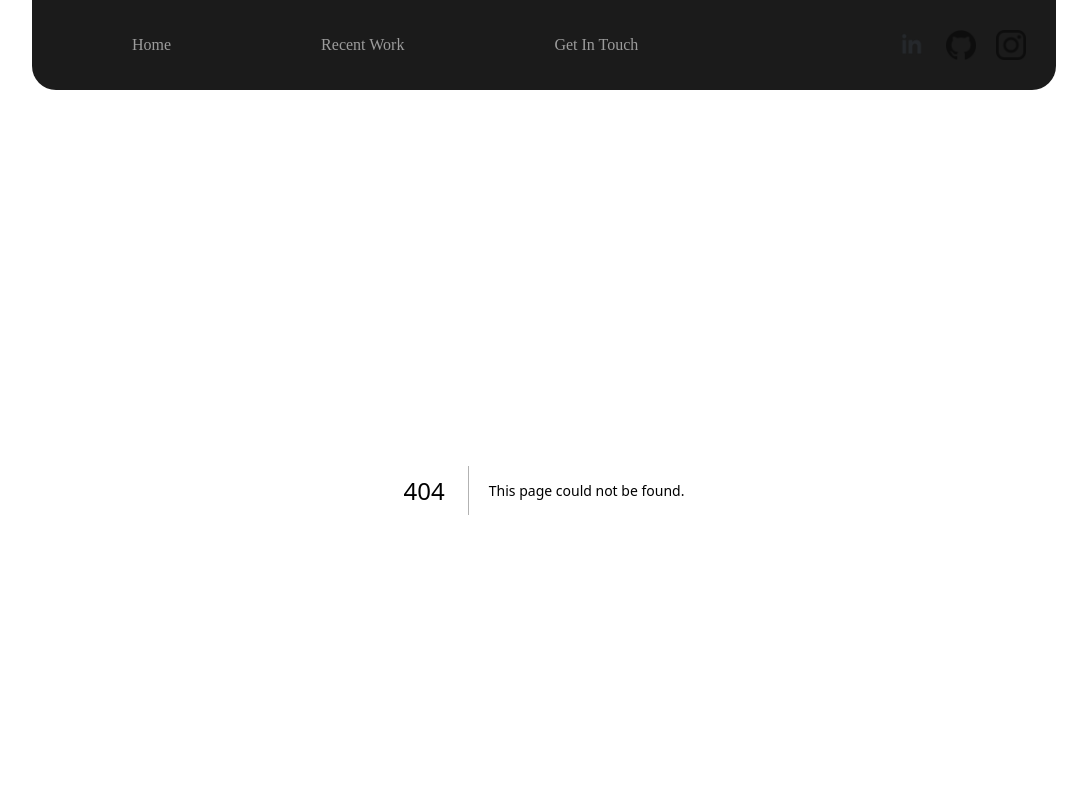
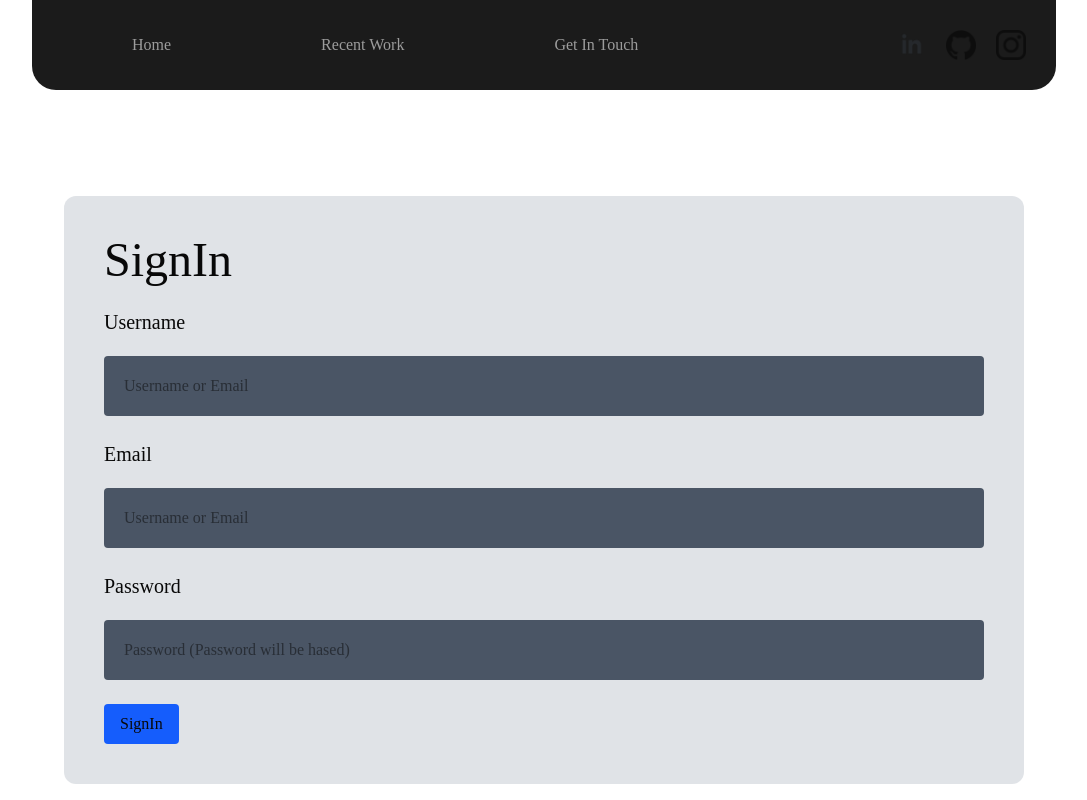
Before and after one commit to DarrelG/portofolio, a Next.js app in the folder my_portfolio/: page /Views/SignIn in a window 1280 px wide. Before the commit this address had no page. Shown: the top 800 px of the page, without its empty margins (96-1183 px from the left). Built offline with nearby package versions, Linux system fonts and the light colour scheme; no server answers; a web font is replaced by a local one.

Commit message:
Add signin module, hash password

```diff
--- a/my_portfolio/package.json
+++ b/my_portfolio/package.json
@@ -10,6 +10,7 @@
   },
   "dependencies": {
     "@supabase/supabase-js": "^2.52.0",
+    "bcryptjs": "^3.0.2",
     "firebase": "^12.0.0",
     "js-cookie": "^3.0.5",
     "next": "^15.4.2",
--- /dev/null
+++ b/my_portfolio/src/app/Views/SignIn/page.tsx
@@ -0,0 +1,9 @@
+import SessionWrapper from "../components/SignIn";
+
+export default function LoginPage() {
+    return (
+        <div className="flex items-center justify-center h-screen">
+            <SessionWrapper />
+        </div>
+    );
+}
--- a/my_portfolio/src/app/Views/components/LoginButton.tsx
+++ b/my_portfolio/src/app/Views/components/LoginButton.tsx
@@ -4,6 +4,7 @@ import supabase from "@/app/supabaseClient";
 import { useSession } from "next-auth/react";
 import { useState } from "react";
 import Cookies from "js-cookie";
+import bcrypt from "bcryptjs";
 
 export default function LoginButton() {
     const { data: session } = useSession();
@@ -19,16 +20,14 @@ export default function LoginButton() {
                 .from('msuser')
                 .select(`*`)
                 .or(`username.eq.${dataInput},email.eq.${dataInput}`)
-                .eq('password', passwordInput)
                 .single();
 
+        if(await bcrypt.compare(passwordInput, data.password)){
             Cookies.set('userId', data.iduser, { expires: 1 });
             Cookies.set('username', data.username, { expires: 1 });
-
-        if(error){
-
+            window.location.assign("/Views/GetInTouch");
         }else{
-            window.location.assign("/Views/GetInTouch");
+            console.log(error);
         }
     }
 
@@ -54,7 +53,7 @@ export default function LoginButton() {
                         <p className="text-4xl mb-20">Welcome To my Portfolio</p>
                     </div>
                     <div className="flex text-xl">
-                    <p>Do not have account? Sign in</p> &nbsp; <a href="" className="underline">Here</a> &nbsp; or
+                        <p>Do not have account? Sign in</p> &nbsp; <a href="/Views/SignIn" className="underline">Here</a> &nbsp; or
                     </div>
                     <button onClick={handleGoogleLogin} className="text-xl cursor-pointer underline">Login with Google</button>
                 </div>
@@ -80,7 +79,7 @@ export default function LoginButton() {
                     />
                     <br /><br />
 
-                <button onClick={handleLogin} className="bg-blue-600 px-4 py-2 rounded hover:bg-blue-700">Login</button>
+                    <button onClick={handleLogin} className="bg-blue-600 px-4 py-2 rounded hover:bg-blue-700 cursor-pointer">Login</button>
                 </div>
             </div>
     );
--- /dev/null
+++ b/my_portfolio/src/app/Views/components/SignIn.tsx
@@ -0,0 +1,101 @@
+"use client";
+
+import supabase from "@/app/supabaseClient";
+import { useSession } from "next-auth/react";
+import { useState } from "react";
+import Cookies from "js-cookie";
+import bcrypt from "bcryptjs";
+
+export default function Signin() {
+    const { data: session } = useSession();
+    const [unameInput, setunameInput] = useState("");
+    const [emailInput, setemailInput] = useState("");
+    const [passwordInput, setPasswordInput] = useState("");
+    const [showError, setShowError] = useState(false);
+
+    if(session){
+        window.location.assign("/Views/GetInTouch");
+    }
+
+    const handleSignIn = async () => {
+        const usernameRegex = /^[A-Za-z0-9]{8,}$/;
+        const emailRegex = /^[^\s@]+@[^\s@]+\.[^\s@]+$/;
+
+        const isValidUsername = usernameRegex.test(unameInput);
+        const isValidEmail = emailRegex.test(emailInput);
+
+        if(isValidEmail && isValidUsername){
+            const salt = await bcrypt.genSalt(10);
+            const hashedPass = await bcrypt.hash(passwordInput, salt);
+
+            await supabase
+                .from('msuser')
+                .insert({
+                    username: unameInput,
+                    email: emailInput,
+                    password: hashedPass
+                });
+
+            const { data, error } = await supabase
+                .from('msuser')
+                .select(`*`)
+                .or(`username.eq.${unameInput},email.eq.${emailInput}`)
+                .single();
+
+            Cookies.set('userId', data.iduser, { expires: 1 });
+            Cookies.set('username', data.username, { expires: 1 });
+
+            if (error) {
+                console.log(error);
+            } else {
+                window.location.assign("/Views/GetInTouch");
+            }
+        }else{
+            setShowError(true);
+        }
+    }
+
+    return (
+        <div className="inline-block w-3/4 bg-gray-400/30 p-10 rounded-xl">
+            <div>
+                <p className="text-5xl">SignIn</p>
+                <br />
+                <p className="text-xl">Username</p>
+                <input
+                    className="bg-gray-600 resize-none h-15 w-full rounded mt-5 content-center pl-5 overflow-hidden"
+                    placeholder="Username or Email"
+                    value={unameInput}
+                    onChange={(e) => setunameInput(e.target.value)}
+                />
+                <br />
+                <br />
+                <p className="text-xl">Email</p>
+                <input
+                    className="bg-gray-600 resize-none h-15 w-full rounded mt-5 content-center pl-5 overflow-hidden"
+                    placeholder="Username or Email"
+                    value={emailInput}
+                    onChange={(e) => setemailInput(e.target.value)}
+                />
+                <br />
+                <br />
+                <p className="text-xl">Password</p>
+                <input
+                    className="bg-gray-600 resize-none h-15 w-full rounded mt-5 content-center pl-5 overflow-hidden"
+                    placeholder="Password (Password will be hased)"
+                    type="password"
+                    value={passwordInput}
+                    onChange={(e) => setPasswordInput(e.target.value)}
+                />
+                <br /><br />
+
+                {showError && (
+                    <div className="mt-4 text-red-600 font-semibold">
+                        Min 8 letter for Username, Email had to contain &apos;@&apos; and &apos;.&apos;.
+                    </div>
+                )}
+
+                <button onClick={handleSignIn} className="bg-blue-600 px-4 py-2 rounded hover:bg-blue-700 cursor-pointer">SignIn</button>
+            </div>
+        </div>
+    );
+}
```
Lines whose indentation alone changed are shown as unchanged.
